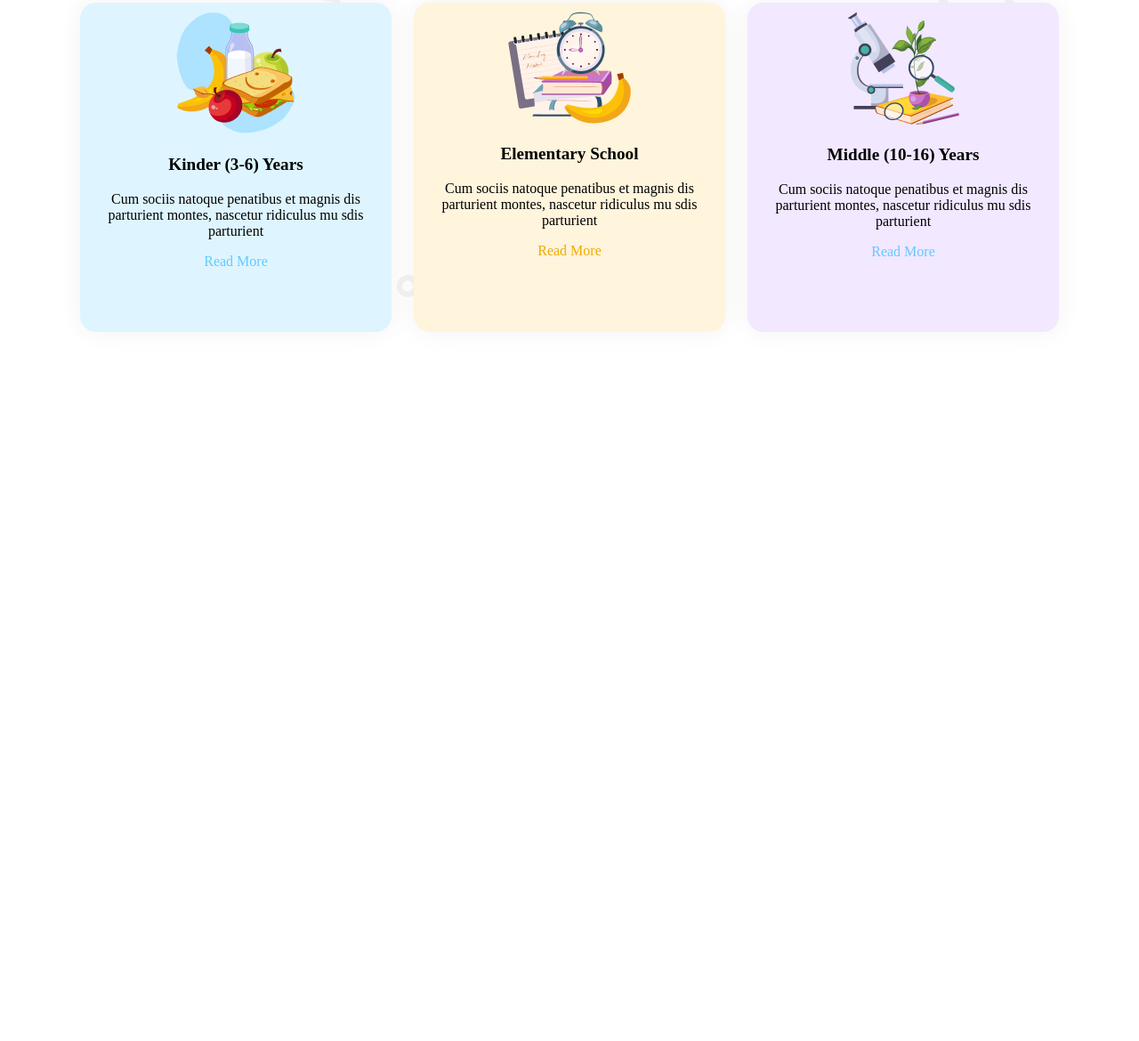
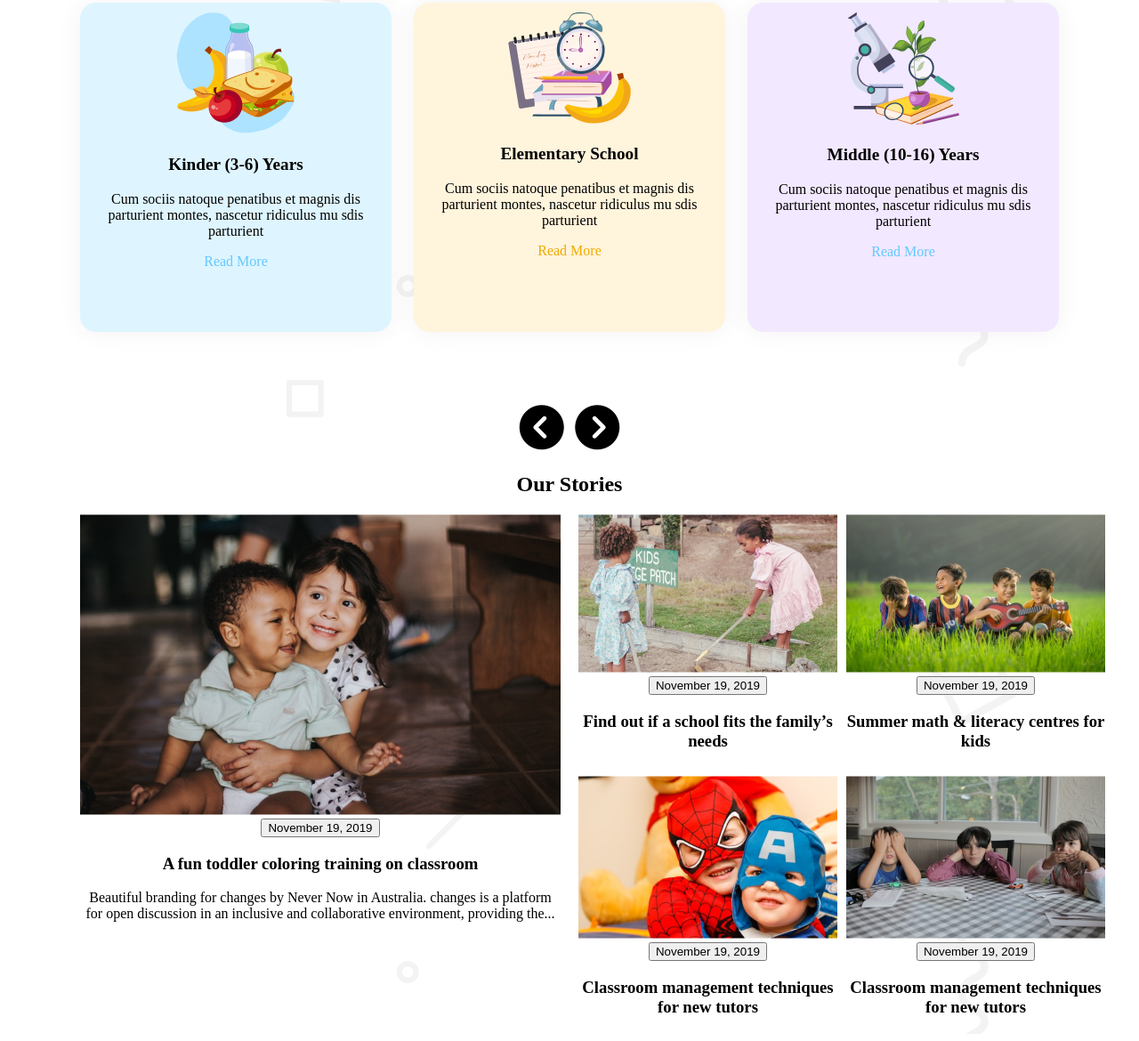
Before and after one commit to samiularafarmahi/Assignment-2, a plain HTML site: page index.html in a window 1280 px wide. Shown: the part 868-2038 px from the top of the page at 89% size. Before the commit the page ends 1321 px from the top, so only its background shows below. Drawn offline with Linux system fonts and the light colour scheme.

Commit message:
this is my story commit

```diff
--- a/index.html
+++ b/index.html
@@ -50,7 +50,7 @@
                 <p class="box-bg-sub-title">Cum sociis natoque penatibus et magnis
                     dis parturient montes, nascetur ridiculus
                     mu sdis parturient</p>
-                    <a class="bg-link-1" href="">Read More</a>
+                <a class="bg-link-1" href="">Read More</a>
             </div>
             <div class="bg-box-2">
                 <img src="./assets/elementary.png" alt="" class="img-4">
@@ -58,7 +58,7 @@
                 <p class="box-bg-sub-title">Cum sociis natoque penatibus et magnis
                     dis parturient montes, nascetur ridiculus
                     mu sdis parturient</p>
-                    <a class="bg-link-2" href="">Read More</a>
+                <a class="bg-link-2" href="">Read More</a>
             </div>
             <div class="bg-box-3">
                 <img src="./assets/middle.png" alt="" class="img-5">
@@ -66,7 +66,46 @@
                 <p class="box-bg-sub-title">Cum sociis natoque penatibus et magnis
                     dis parturient montes, nascetur ridiculus
                     mu sdis parturient</p>
-                    <a class="bg-link-1 " href="">Read More</a>
+                <a class="bg-link-1 " href="">Read More</a>
+        </section>
+        <div class="icon">
+            <i class="fa-solid fa-circle-chevron-left icon-1"></i>
+            <i class="fa-solid fa-circle-chevron-right icon-2"></i>
+        </div>
+        <section class="story">
+            <h1 class="story-heading">Our Stories</h1>
+            <div class="card-box">
+                <div class="card-1">
+                    <img src="./assets/story-1.png" alt="">
+                    <button class="card-btn-1">November 19, 2019</button>
+                    <h3 class="card-title-1">A fun toddler coloring training on
+                        classroom</h3>
+                    <p class="card-sub-title-1">Beautiful branding for changes by Never Now in Australia.
+                        changes is a platform for open discussion in an inclusive and
+                        collaborative environment, providing the...</p>
+                </div>
+                <div class="card-box-2">
+                    <div class="card-2">
+                        <img src="./assets/story-2.png" alt="">
+                        <button class="card-btn-2">November 19, 2019</button>
+                        <h3 class="card-title-2">Find out if a school fits the family’s needs</h3>
+                    </div>
+                    <div class="card-3">
+                        <img src="./assets/story-3.png" alt="">
+                        <button class="card-btn-3">November 19, 2019</button>
+                        <h3 class="card-title-3">Summer math & literacy centres for kids</h3>
+                    </div>
+                    <div class="card-4">
+                        <img src="./assets/story-4.png" alt="">
+                        <button class="card-btn-4">November 19, 2019</button>
+                        <h3 class="card-title-4">Classroom management techniques for new tutors</h3>
+                    </div>
+                    <div class="card-5">
+                        <img src="./assets/story-5.png" alt="">
+                        <button class="card-btn-5">November 19, 2019</button>
+                        <h3 class="card-title-5">Classroom management techniques for new tutors</h3>
+                    </div>
+                </div>
             </div>
         </section>
     </main>
--- a/styles.css
+++ b/styles.css
@@ -175,6 +175,29 @@
 .bg-link-3{
     color: rgba(135, 0, 255, 1);
 }
+/* icon styles */
+.icon{
+    font-size: 50px;
+    text-align: center;
+
+}
+/* story section styles */
+.story{
+    text-align: center;
+    width: 1100px;
+    margin: 0 auto;
+}
+    .card-box{
+        display: grid;
+        grid-template-columns: repeat(5, 1fr);
+        gap: 20px;
+    }
+    .card-box-2{
+        display: grid;
+        grid-template-columns: repeat(2, 1fr);
+        gap: 10px;
+    }
+
 /* responsive styles */
 @media screen and (max-width:576px) {
     .nav-menu{
@@ -227,4 +250,7 @@
         flex-wrap: wrap;
         width: 90%;
     }
+    .icon{
+        display: none;
+    }
 }
```
